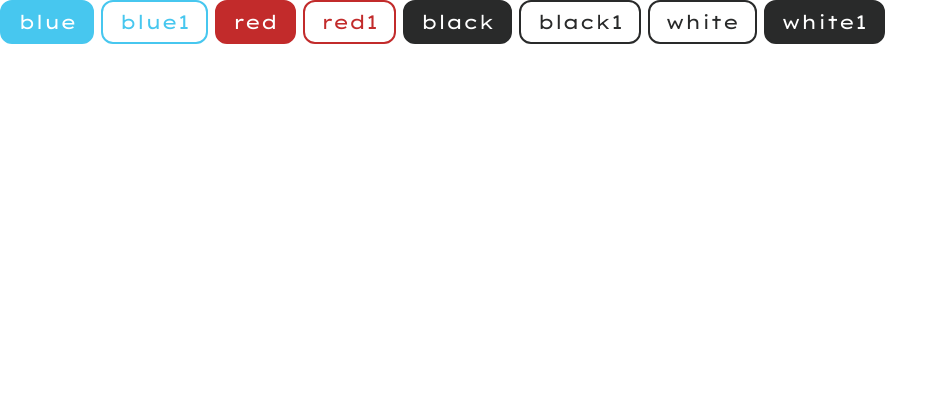
After one commit to mathis-lambert/orasis_sae, a PHP site: page /uiKIT.html in a window 1280 px wide. The commit adds this page. Shown: the top 420 px of the page, without its empty margins (0-948 px from the left). Run offline with PHP 8.4, Linux system fonts and the light colour scheme.

Commit message:
reworking directory, adding new animations for the landing page, this is the main purpose of the hero banner. Then adding the navbar + the transition and scroll control.

```diff
--- /dev/null
+++ b/assets/style/components/_assets.scss
@@ -0,0 +1,93 @@
+/* assets stylesheet */
+/* including, buttons, and other assets from our UI KIT */
+
+/* colors */
+$color-primary: #47c7ef;
+$color-secondary: #c22b2b;
+$color-black: #292a2a;
+$color-white: #fff;
+
+/* buttons */
+a {
+  text-decoration: none;
+  font-size: 1.2rem;
+}
+.btn {
+  display: inline-block;
+  padding: 0.5rem 1rem;
+  border-radius: 0.75rem;
+  cursor: pointer;
+  transition: all 0.3s ease;
+}
+.btn-blue {
+  background-color: $color-primary;
+  color: $color-white;
+  border: 2px $color-primary solid;
+  &:hover {
+    background-color: $color-white;
+    color: $color-primary;
+  }
+}
+.btn-blue1 {
+  background-color: $color-white;
+  color: $color-primary;
+  border: 2px $color-primary solid;
+  &:hover {
+    background-color: $color-primary;
+    color: $color-white;
+  }
+}
+.btn-red {
+  background-color: $color-secondary;
+  color: $color-white;
+  border: 2px $color-secondary solid;
+  &:hover {
+    background-color: $color-white;
+    color: $color-secondary;
+  }
+}
+.btn-red1 {
+  background-color: $color-white;
+  color: $color-secondary;
+  border: 2px $color-secondary solid;
+  &:hover {
+    background-color: $color-secondary;
+    color: $color-white;
+  }
+}
+.btn-black {
+  background-color: $color-black;
+  color: $color-white;
+  border: 2px $color-black solid;
+  &:hover {
+    background-color: $color-white;
+    color: $color-black;
+  }
+}
+.btn-black1 {
+  background-color: $color-white;
+  color: $color-black;
+  border: 2px $color-black solid;
+  &:hover {
+    background-color: $color-black;
+    color: $color-white;
+  }
+}
+.btn-white {
+  background-color: $color-white;
+  color: $color-black;
+  border: 2px $color-black solid;
+  &:hover {
+    background-color: $color-black;
+    color: $color-white;
+  }
+}
+.btn-white1 {
+  background-color: $color-black;
+  color: $color-white;
+  border: 2px $color-black solid;
+  &:hover {
+    background-color: $color-white;
+    color: $color-black;
+  }
+}
--- a/assets/style/style.css
+++ b/assets/style/style.css
@@ -1,17 +1,206 @@
 /* NEW CSS PROJECT */
+/* IMPORTS */
+/* assets stylesheet */
+/* including, buttons, and other assets from our UI KIT */
+/* colors */
+/* buttons */
+a {
+  text-decoration: none;
+  font-size: 1.2rem;
+}
+
+.btn {
+  display: inline-block;
+  padding: 0.5rem 1rem;
+  border-radius: 0.75rem;
+  cursor: pointer;
+  transition: all 0.3s ease;
+}
+
+.btn-blue {
+  background-color: #47c7ef;
+  color: #fff;
+  border: 2px #47c7ef solid;
+}
+.btn-blue:hover {
+  background-color: #fff;
+  color: #47c7ef;
+}
+
+.btn-blue1 {
+  background-color: #fff;
+  color: #47c7ef;
+  border: 2px #47c7ef solid;
+}
+.btn-blue1:hover {
+  background-color: #47c7ef;
+  color: #fff;
+}
+
+.btn-red {
+  background-color: #c22b2b;
+  color: #fff;
+  border: 2px #c22b2b solid;
+}
+.btn-red:hover {
+  background-color: #fff;
+  color: #c22b2b;
+}
+
+.btn-red1 {
+  background-color: #fff;
+  color: #c22b2b;
+  border: 2px #c22b2b solid;
+}
+.btn-red1:hover {
+  background-color: #c22b2b;
+  color: #fff;
+}
+
+.btn-black {
+  background-color: #292a2a;
+  color: #fff;
+  border: 2px #292a2a solid;
+}
+.btn-black:hover {
+  background-color: #fff;
+  color: #292a2a;
+}
+
+.btn-black1 {
+  background-color: #fff;
+  color: #292a2a;
+  border: 2px #292a2a solid;
+}
+.btn-black1:hover {
+  background-color: #292a2a;
+  color: #fff;
+}
+
+.btn-white {
+  background-color: #fff;
+  color: #292a2a;
+  border: 2px #292a2a solid;
+}
+.btn-white:hover {
+  background-color: #292a2a;
+  color: #fff;
+}
+
+.btn-white1 {
+  background-color: #292a2a;
+  color: #fff;
+  border: 2px #292a2a solid;
+}
+.btn-white1:hover {
+  background-color: #fff;
+  color: #292a2a;
+}
+
+header {
+  position: fixed;
+  background-color: white;
+  width: 100%;
+  height: 90px;
+  border-radius: 0 0 25px 25px;
+  box-shadow: 0 10px 20px rgba(0, 0, 0, 0.25);
+  z-index: 99;
+  top: -20%;
+  transition: top 500ms ease-in-out;
+}
+header.scrolled {
+  top: 0;
+}
+header .header-container {
+  display: flex;
+  flex-direction: row;
+  justify-content: space-between;
+  padding: 3rem;
+  align-items: center;
+}
+header .header-container > div {
+  width: clamp(15%, 150px, 20%);
+}
+header .header-container .logo img {
+  height: 100%;
+}
+@font-face {
+  font-family: "Lexend";
+  src: url(fonts/LexendPeta-Regular.ttf);
+}
+@font-face {
+  font-family: "Lexend-Bold";
+  src: url(fonts/LexendPeta-Bold.ttf);
+}
 /* reset */
 *,
 :before,
 :after {
   margin: 0;
   padding: 0;
-  -webkit-box-sizing: border-box;
-          box-sizing: border-box;
+  box-sizing: border-box;
 }
 
 /* body */
+html,
 body {
-  font-family: "Roboto", sans-serif;
+  font-family: "Lexend", sans-serif;
   font-size: 16px;
+  height: 300%;
+  overflow-x: hidden;
 }
-/*# sourceMappingURL=style.css.map */
+html::-webkit-scrollbar,
+body::-webkit-scrollbar {
+  width: 14px;
+}
+html::-webkit-scrollbar-track,
+body::-webkit-scrollbar-track {
+  background: #cecece;
+}
+html::-webkit-scrollbar-thumb,
+body::-webkit-scrollbar-thumb {
+  background: rgb(82, 82, 82);
+  border: 4px solid #cecece;
+}
+html::-webkit-scrollbar-thumb:hover,
+body::-webkit-scrollbar-thumb:hover {
+  background: rgb(46, 46, 46);
+}
+
+.hero_container {
+  width: 100%;
+  min-height: 100vh;
+}
+
+.hero {
+  margin: 0 auto;
+  height: 100%;
+  max-width: 100%;
+  padding: 1.5rem;
+  -webkit-animation: zoom 750ms ease-in-out;
+          animation: zoom 750ms ease-in-out;
+}
+.hero .content {
+  height: 100%;
+  width: 100%;
+  background-color: #1c1c20;
+  border-radius: clamp(0.5rem, 1.5vw, 1rem);
+}
+
+@-webkit-keyframes zoom {
+  0% {
+    transform: scale(1.075, 1.075);
+  }
+  100% {
+    transform: scale(1, 1);
+  }
+}
+
+@keyframes zoom {
+  0% {
+    transform: scale(1.075, 1.075);
+  }
+  100% {
+    transform: scale(1, 1);
+  }
+}/*# sourceMappingURL=style.css.map */
--- a/assets/style/style.scss
+++ b/assets/style/style.scss
@@ -1,5 +1,16 @@
 /* NEW CSS PROJECT */
 
+/* IMPORTS */
+@import "components/assets";
+@import "components/navbar";
+@font-face {
+  font-family: "Lexend";
+  src: url(fonts/LexendPeta-Regular.ttf);
+}
+@font-face {
+  font-family: "Lexend-Bold";
+  src: url(fonts/LexendPeta-Bold.ttf);
+}
 /* reset */
 *,
 :before,
@@ -10,7 +21,51 @@
 }
 
 /* body */
+html,
 body {
-  font-family: "Roboto", sans-serif;
+  font-family: "Lexend", sans-serif;
   font-size: 16px;
+  height: 300%;
+  overflow-x: hidden;
+
+  &::-webkit-scrollbar {
+    width: 14px;
+  }
+  &::-webkit-scrollbar-track {
+    background: #cecece;
+  }
+  &::-webkit-scrollbar-thumb {
+    background: rgb(82, 82, 82);
+    border: 4px solid #cecece;
+  }
+  &::-webkit-scrollbar-thumb:hover {
+    background: rgb(46, 46, 46);
+  }
 }
+
+.hero_container {
+  width: 100%;
+  min-height: 100vh;
+}
+.hero {
+  margin: 0 auto;
+  height: 100%;
+  max-width: 100%;
+  padding: 1.5rem;
+  animation: zoom 750ms ease-in-out;
+  .content {
+    height: 100%;
+    width: 100%;
+    background-color: #1c1c20;
+    border-radius: clamp(0.5rem, 1.5vw, 1rem);
+  }
+}
+
+@keyframes zoom {
+  0% {
+    transform: scale(1.075, 1.075);
+  }
+  100% {
+    transform: scale(1, 1);
+  }
+}
--- /dev/null
+++ b/uiKIT.html
@@ -0,0 +1,24 @@
+<!DOCTYPE html>
+<html lang="en">
+  <head>
+    <meta charset="UTF-8" />
+    <meta http-equiv="X-UA-Compatible" content="IE=edge" />
+    <meta name="viewport" content="width=device-width, initial-scale=1.0" />
+    <title>UI KIT - ORASIS</title>
+
+    <!-- import css -->
+    <link rel="stylesheet" href="assets/style/style.css" />
+  </head>
+  <body>
+    <div class="container">
+      <a href="" class="btn btn-blue">blue</a>
+      <a href="" class="btn btn-blue1">blue1</a>
+      <a href="" class="btn btn-red">red</a>
+      <a href="" class="btn btn-red1">red1</a>
+      <a href="" class="btn btn-black">black</a>
+      <a href="" class="btn btn-black1">black1</a>
+      <a href="" class="btn btn-white">white</a>
+      <a href="" class="btn btn-white1">white1</a>
+    </div>
+  </body>
+</html>
```
Also changed, not shown: assets/app/app.js (+28 -0 lines), assets/includes/_navbar.html (added, +13 -0 lines), assets/style/components/_navbar.scss (added, +37 -0 lines), index.html (deleted, +0 -16 lines), index.php (added, +29 -0 lines), assets/img/orasis-2023-black.svg (added), assets/img/orasis-2023-white.svg (added), assets/style/fonts/LexendPeta-Bold.ttf (added), assets/style/fonts/LexendPeta-Regular.ttf (added), 1 other file.
